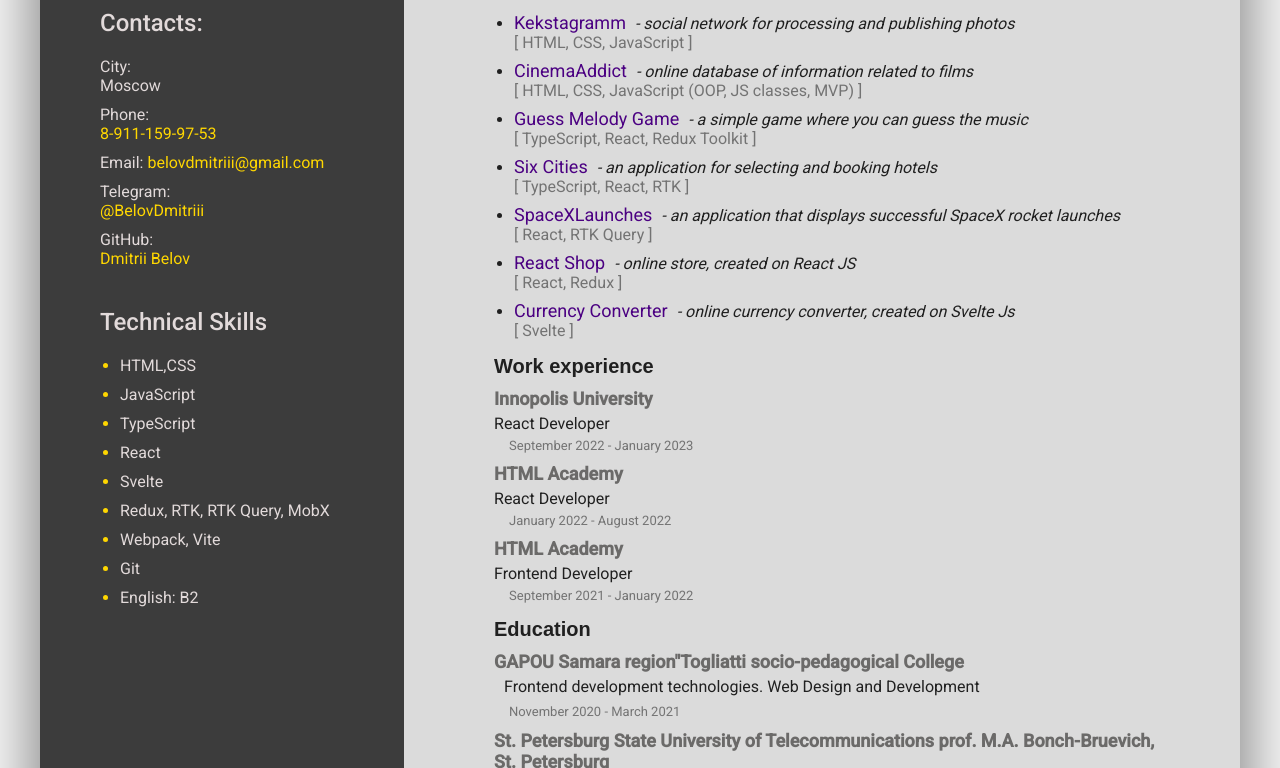
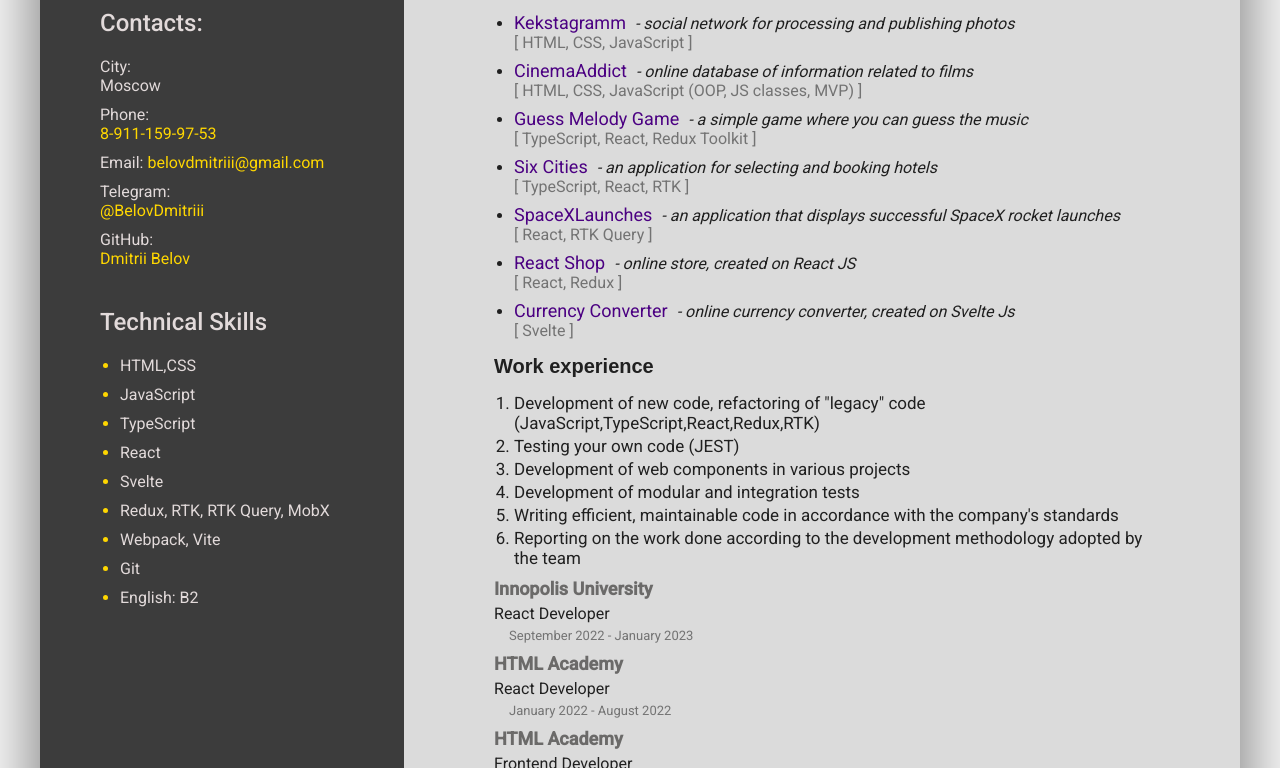
Before and after one commit to BelovDmitriii/rsschool-cv, a plain HTML site: page index.html in a window 1280 px wide. Shown: the part 424-1192 px from the top of the page. Drawn offline with Linux system fonts and the light colour scheme; a web font is replaced by a local one.

Commit message:
feat: add work experience

```diff
--- a/index.html
+++ b/index.html
@@ -133,6 +133,28 @@
         <div class="work_experience">
           <h4 class="main_info_title">Work experience</h4>
           <div>
+            <div class="profession_description">
+              <ol class="projects">
+                <li class="soft_skills_description">
+                  Development of new code, refactoring of "legacy" code (JavaScript,TypeScript,React,Redux,RTK)
+                </li>
+                <li class="soft_skills_description">
+                  Testing your own code (JEST)
+                </li>
+                <li class="soft_skills_description">
+                  Development of web components in various projects
+                </li>
+                <li class="soft_skills_description">
+                  Development of modular and integration tests
+                </li>
+                <li class="soft_skills_description">
+                  Writing efficient, maintainable code in accordance with the company's standards
+                </li>
+                <li class="soft_skills_description">
+                  Reporting on the work done according to the development methodology adopted by the team
+                </li>
+              </ol>
+            </div>
             <div class="profession_company">Innopolis University</div>
             <div class="profession_title">React Developer</div>
             <div class="profession_time">September 2022 - January 2023</div>
```
